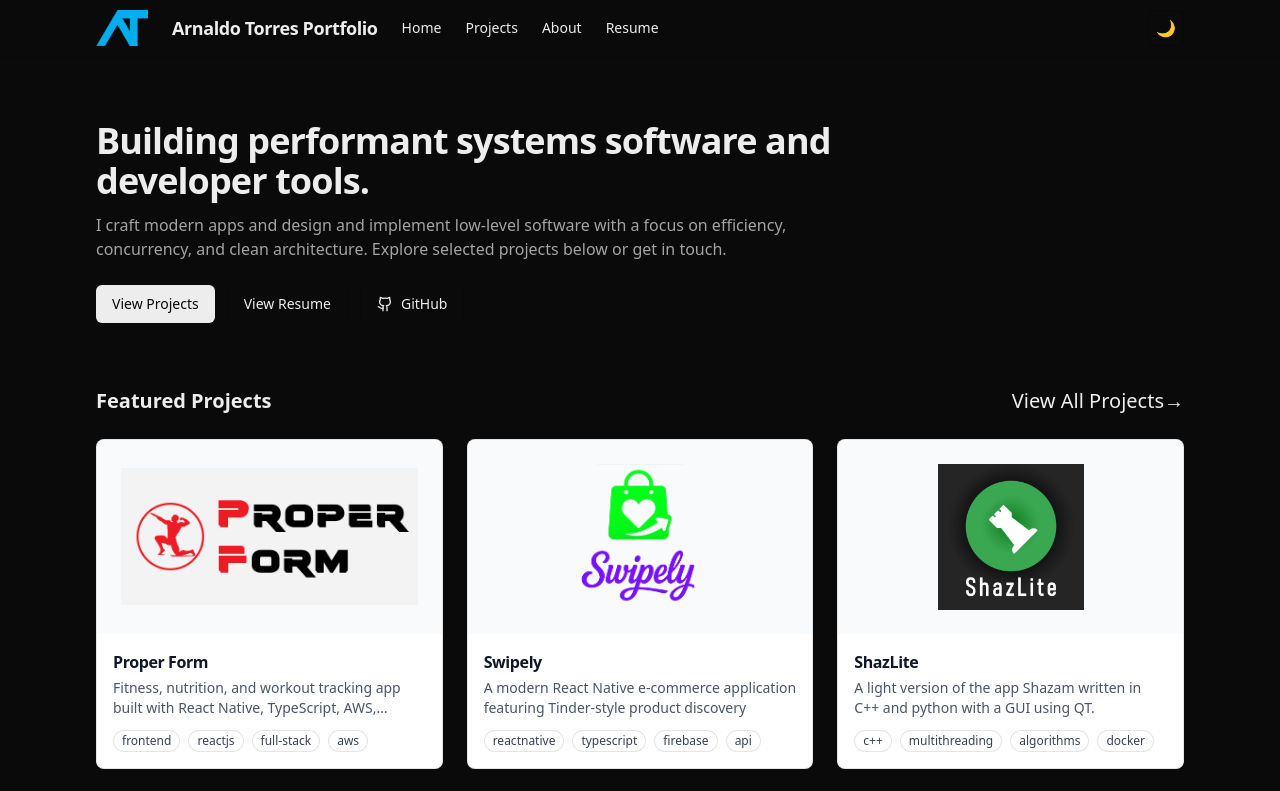
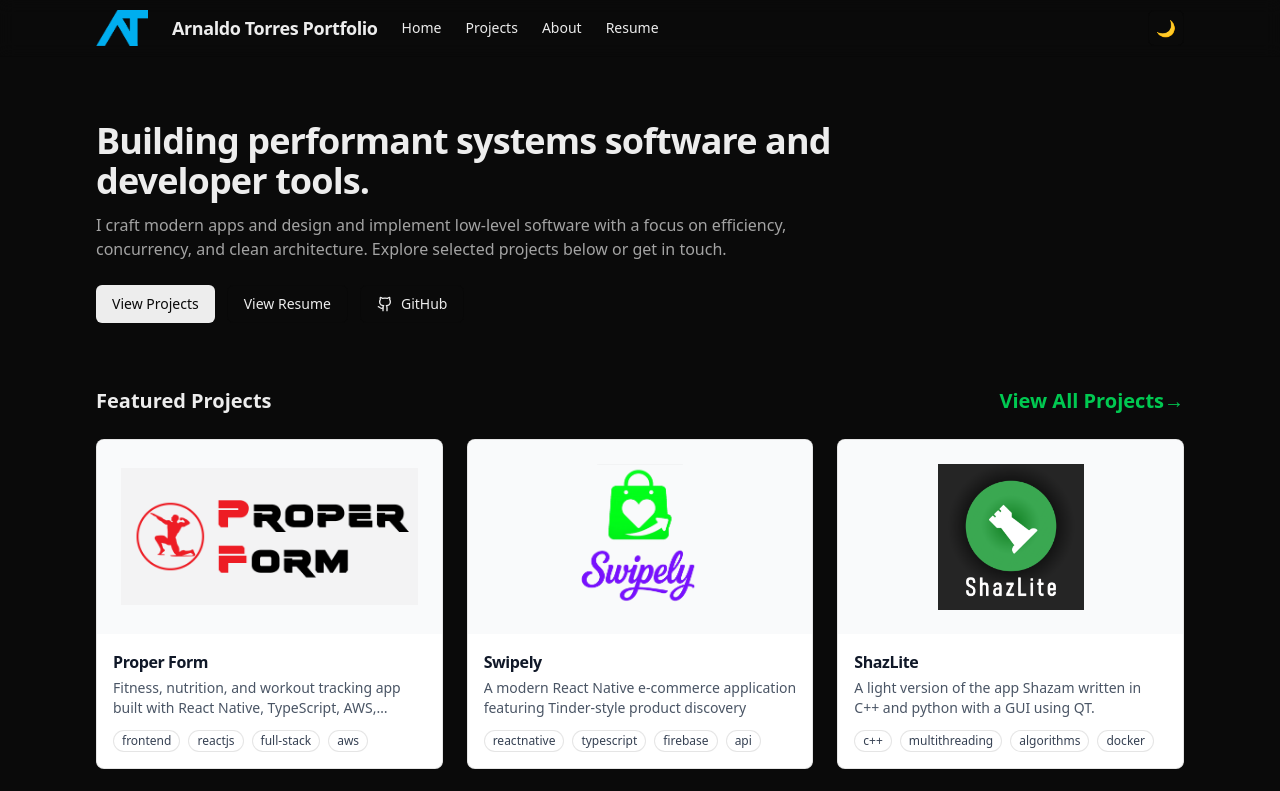
Before and after one commit to tarnaldo88/PortfolioWebsite, a Next.js app in the folder web/: page / in a window 1280 px wide. Shown: the top 791 px of the page. Built offline with nearby package versions, Linux system fonts and the light colour scheme.

Commit message:
made some styling changes to view projects link

```diff
--- a/web/src/app/page.tsx
+++ b/web/src/app/page.tsx
@@ -77,7 +77,7 @@
         <Container>
           <div className="flex items-baseline justify-between">
             <h2 className="text-xl font-semibold">Featured Projects</h2>
-            <Link href="/projects" className="text-sm hover:underline underline-offset-4 text-xl">View All Projects→</Link>
+            <Link href="/projects" className="text-sm hover:underline underline-offset-4 text-xl underline-offset-2 text-green-500 font-bold">View All Projects→</Link>
           </div>
           <div className="mt-6 grid grid-cols-1 sm:grid-cols-2 lg:grid-cols-3 gap-6">
             {featured.map((project) => (
```
